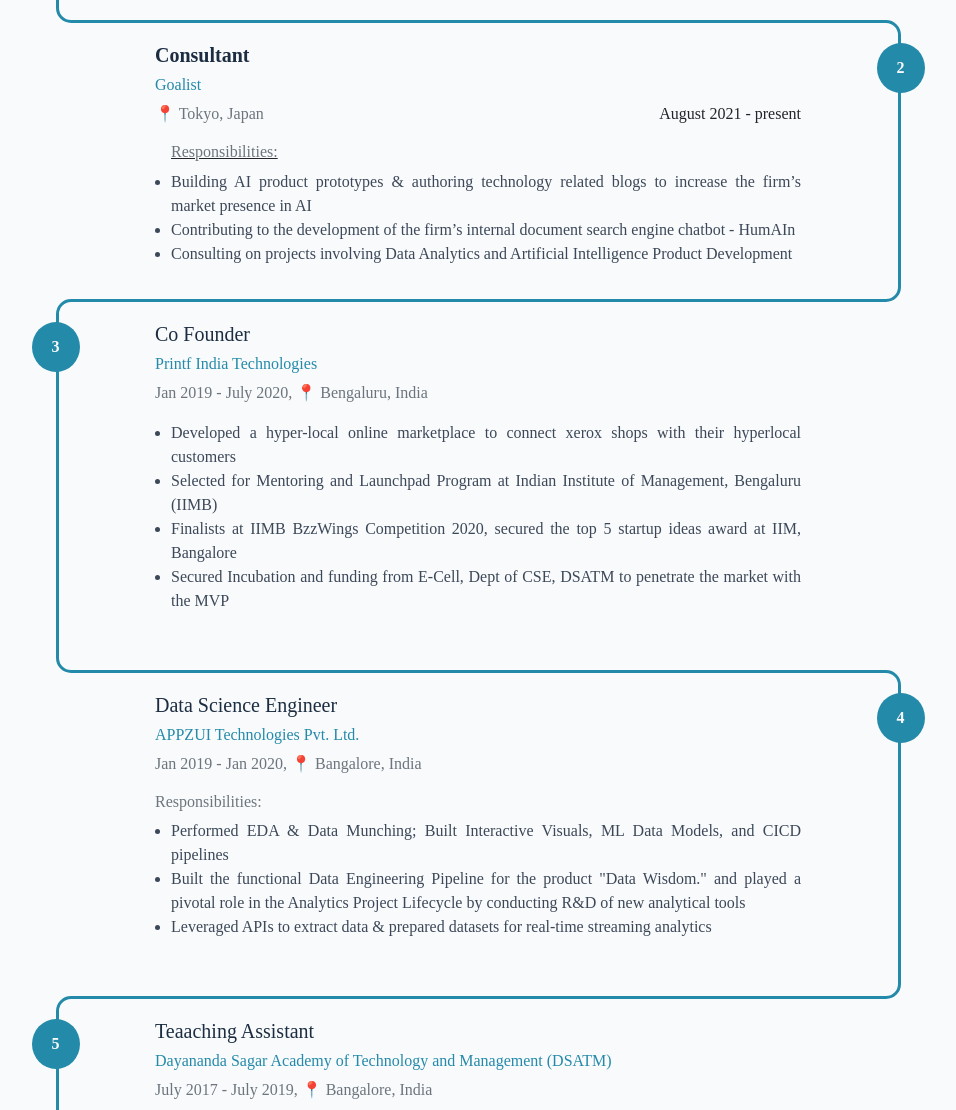
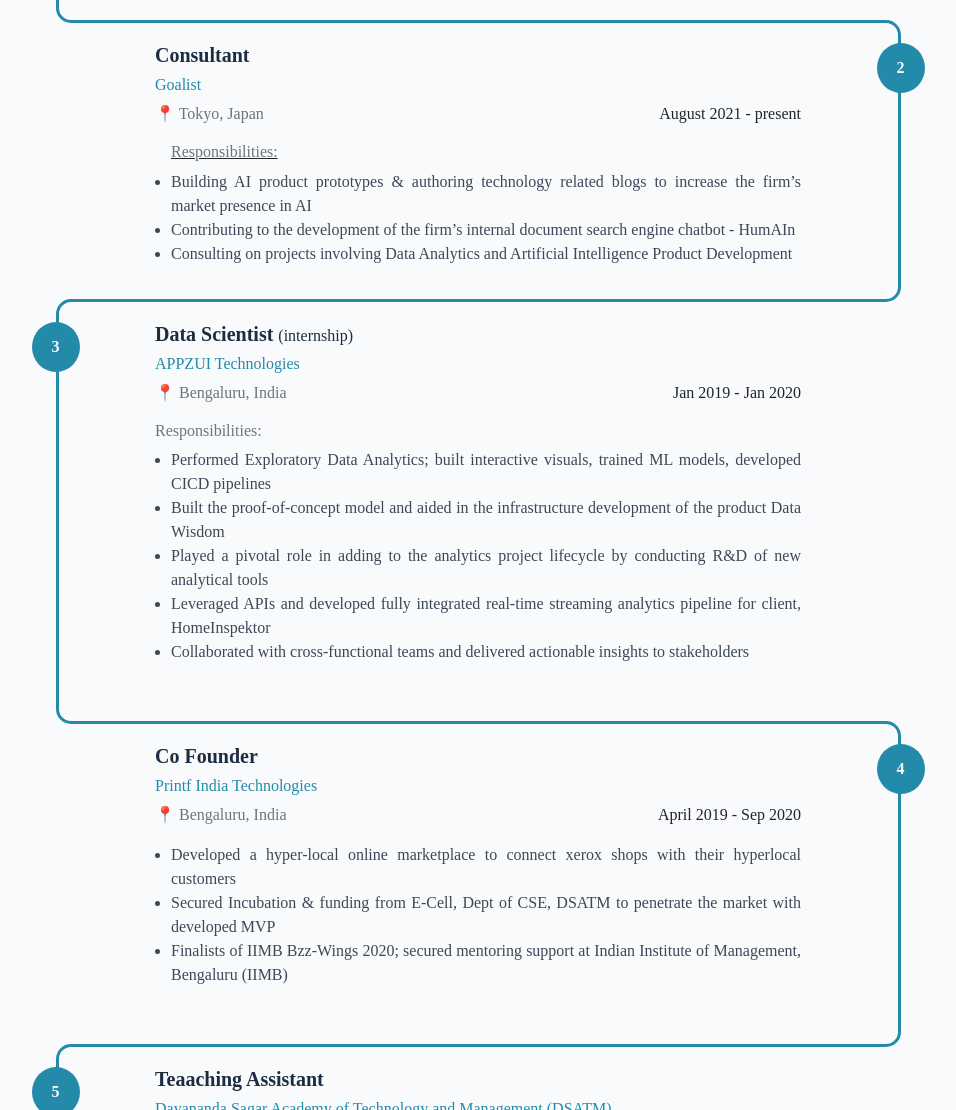
Before and after one commit to skwolvie/sachin.github.io, a plain HTML site: page index.html in a window 1280 px wide. Shown: the part 2331-3441 px from the top of the page, without its empty margins (162-1118 px from the left). Drawn offline with Linux system fonts and the light colour scheme; a web font is replaced by a local one.

Commit message:
final all except research section

```diff
--- a/index.html
+++ b/index.html
@@ -84,7 +84,7 @@
     <p class="p-2 text-justify"> <big>I'm a pre-Doctoral Research Associate at the  <a href="https://isb.edu" target="_blank"><b>Indian School of Business (ISB)</b></a>, working on multiple interdisciplinary research projects at the intersection of <b><u>Management Information Systems</u></b>.
       I'm supported by research grants from the
       <a href="https://www.isb.edu/en/research-thought-leadership/research-centres-institutes/srini-raju-centre-for-it-and-the-networked-economy.html" target="_blank">Srini Raju Centre for IT and Networked Economy</a> and I'm advised by
-      <a href="https://www.isb.edu/en/research-thought-leadership/faculty/faculty-directory/deepa-mani.html" target="_blank"> Professor Deepa Mani</a>. Research questions at the intersection of <b>Technology, Organizations, and Society</b> interests me. I am deeply passionate about working on research topics that involve creating novel datasets and applying principles of natural language processing and social network analysis.
+      <a href="https://www.isb.edu/en/research-thought-leadership/faculty/faculty-directory/deepa-mani.html" target="_blank"> Professor Deepa Mani</a>. Research questions at the intersection of <b>Innovation, Organizations, and Society</b> interests me. I am deeply passionate about working on research topics that involve creating novel datasets and applying principles of natural language processing and social network analysis.
     </big> </p>
 <!--
       <p class="p-2 text-justify">In my free time, I consult a japanese startup, <a href="https://goalist.co.jp/en/">Goalist</a> on AI Product Development.
@@ -292,35 +292,33 @@
 
 
       <div class="row horizontal-line">
-          <div class="col-1 col-lg-2 timeline-side-div">
-              <div class="corner bottom-right"></div>
+          <div class="col-1 col-lg-2 timeline-side-div"><div class="corner bottom-right"></div></div>
+          <div class="col-10 col-lg-8"><hr></div><div class="col-1 col-lg-2 timeline-side-div"><div class="corner top-left"></div></div>
       </div>
+      <div class="row align-items-center d-flex">
+        <div class="col-1 col-lg-2 text-center vertical-line d-inline-flex justify-content-center"><div class="circle font-weight-bold">3</div></div>
         <div class="col-10 col-lg-8">
-              <hr>
-          </div>
-          <div class="col-1 col-lg-2 timeline-side-div">
-              <div class="corner top-left"></div>
+          <div class="experience-entry-heading">
+              <h5><b>Data Scientist <small>(internship)</small></b></h5>
+              <h6><a href="https://www.appzui.com/">APPZUI Technologies</a> </h6>
+              <div class="row">
+                <div class="col-lg-8 col-md-8"><p class="text-muted" >📍 Bengaluru, India</p></div>
+                <div class="col-lg-4 col-md-6" style="text-align: right;"> Jan 2019 - Jan 2020</div>
               </div>
           </div>
-      <div class="row align-items-center d-flex">
-          <div class="col-1 col-lg-2 text-center vertical-line d-inline-flex justify-content-center">
-              <div class="circle font-weight-bold">3</div>
-          </div>
-          <div class="col-10 col-lg-8">
-              <div class="experience-entry-heading">
-                  <h5>Co Founder</h5>
-                  <h6><a href="https://www.linkedin.com/company/printf-co-in/about/">Printf India Technologies </a></h6>
-                  <p class="text-muted">Jan 2019 - July 2020, 📍 Bengaluru, India</p>
-              </div>
+          <h6 class="text-muted">Responsibilities:</h6>
           <ul class="justify-content-around">
-                  <li>Developed a hyper-local online marketplace to connect xerox shops with their hyperlocal customers</li>
-                  <li>Selected for Mentoring and Launchpad Program at Indian Institute of Management, Bengaluru (IIMB)</li>
-                  <li>Finalists at IIMB BzzWings Competition 2020, secured the top 5 startup ideas award at IIM, Bangalore</li>
-                  <li>Secured Incubation and funding from E-Cell, Dept of CSE, DSATM to penetrate the market with the MVP</li>
+              <li>Performed Exploratory Data Analytics; built interactive visuals, trained ML models, developed CICD pipelines</li>
+              <li>Built the proof-of-concept model and aided in the infrastructure development of the product Data Wisdom</li>
+              <li>Played a pivotal role in adding to the analytics project lifecycle by conducting R&D of new analytical tools</li>
+              <li>Leveraged APIs and developed fully integrated real-time streaming analytics pipeline for client, HomeInspektor</li>
+              <li>Collaborated with cross-functional teams and delivered actionable insights to stakeholders</li>
           </ul>
           <br>
       </div>
       </div>
+
+
       <div class="row horizontal-line">
           <div class="col-1 col-lg-2 timeline-side-div">
               <div class="corner top-right"></div>
@@ -335,18 +333,17 @@
       <div class="row align-items-center justify-content-end d-flex">
         <div class="col-10 col-lg-8">
           <div class="experience-entry-heading">
-                  <h5>Data Science Engineer</h5>
-                  <h6><a href="https://www.appzui.com/">APPZUI Technologies Pvt. Ltd.</a></h6>
-                  <p class="text-muted">Jan 2019 - Jan 2020,
-                    📍  Bangalore, India</p>
+            <h5><b>Co Founder</b></h5>
+            <h6><a href="https://in.linkedin.com/company/printf-co-in">Printf India Technologies</a> </h6>
+            <div class="row">
+              <div class="col-lg-8 col-md-8"><p class="text-muted" >📍 Bengaluru, India </p></div>
+              <div class="col-lg-4 col-md-6" style="text-align: right;"> April 2019 - Sep 2020</div>
             </div>
-              <h6 class="text-muted">Responsibilities:</h6>
+          </div>
           <ul class="justify-content-around">
-                  <li>Performed EDA & Data Munching; Built Interactive Visuals, ML Data Models, and CICD pipelines</li>
-                  <li>Built the functional Data Engineering Pipeline for the product "Data Wisdom." and played a pivotal role
-                    in the Analytics Project Lifecycle by conducting R&D of new analytical tools</li>
-                  <li>Leveraged APIs to extract data & prepared datasets for real-time streaming analytics </li>
-
+              <li>Developed a hyper-local online marketplace to connect xerox shops with their hyperlocal customers</li>
+              <li>Secured Incubation & funding from E-Cell, Dept of CSE, DSATM to penetrate the market with developed MVP</li>
+              <li>Finalists of IIMB Bzz-Wings 2020; secured mentoring support at Indian Institute of Management, Bengaluru (IIMB)</li>
           </ul>
           <br>
       </div>
@@ -373,19 +370,22 @@
         </div>
         <div class="col-10 col-lg-8">
             <div class="experience-entry-heading">
-                <h5>Teaaching Assistant</h5>
-                <h6><a href="https://www.dsce.edu.in//">Dayananda Sagar Academy of Technology and Management (DSATM)</a></h6>
+                <!-- <h5>Teaaching Assistant</h5>
+                <h6><a href="https://www.dsatm.edu.in">Dayananda Sagar Academy of Technology and Management (DSATM)</a></h6>
                 <p class="text-muted">July 2017 - July 2019,
-                  📍  Bangalore, India</p>
+                  📍  Bangalore, India</p> -->
+                  <h5><b>Teaaching Assistant</b></h5>
+                  <h6><a href="https://www.dsatm.edu.in">Dayananda Sagar Academy of Technology and Management (DSATM)</a> </h6>
+                  <div class="row">
+                    <div class="col-lg-8 col-md-8"><p class="text-muted" >📍 Bengaluru, India </p></div>
+                    <div class="col-lg-4 col-md-6" style="text-align: right;"> August 2021 - present</div>
+                  </div>
             </div>
             <h6 class="text-muted">Responsibilities:</h6>
             <ul class="justify-content-around">
-              <li> Teaching Assistant for courses: Operations Research and Database Management Systems (DBMS)</li>
-                <li>Planned approachs to experiments in support of data science research projects in the lab</li>
-                <li>Assisted students during activity and project work time</li>
-                <li>Developed compelling data visualizations and dashboards using Tableau for various analytics use cases</li>
-                <li>Graded Homework / Assignmenments </li>
-                <li>Provided empathy, support, and encouragement while engaging students</li>
+              <li>Teaching Assistant to Professor Manjunath DR</li>
+              <li>Courses: Operations Research & Database Management Systems</li>
+              <li>Graded Assignmenments. Developed presentations, & solutions to course materials</li>
                          </ul>
                               <br>
         </div>
@@ -407,9 +407,8 @@
 </div>
 
 
-<!--Publication-->
-
-<!---------------pub-->
+<!--------------------------------------------- Research Section --------------------------------------------->
+<!-------------------------------------------------------------------------------------------------------------->
 <div class="container-fluid section-holder d-flex bg-dimmed">
   <div class="container-fluid anchor pb-5 education-section" id="pub">
       <h1 class="text-center">Research 📝</h1>
@@ -504,7 +503,7 @@
 <!--------------------------------------------- footer --------------------------------------------->
 
 
-    <footer class="container-fluid text-center align-content-center footer pb-2">
+    <footer class="container-fluid text-center align-content-center footer pb-5">
   <!-- <div class="container pt-5">
     <div class="row text-left">
       <div class="col-md-4 col-sm-12">
```
Lines whose indentation alone changed are shown as unchanged.
